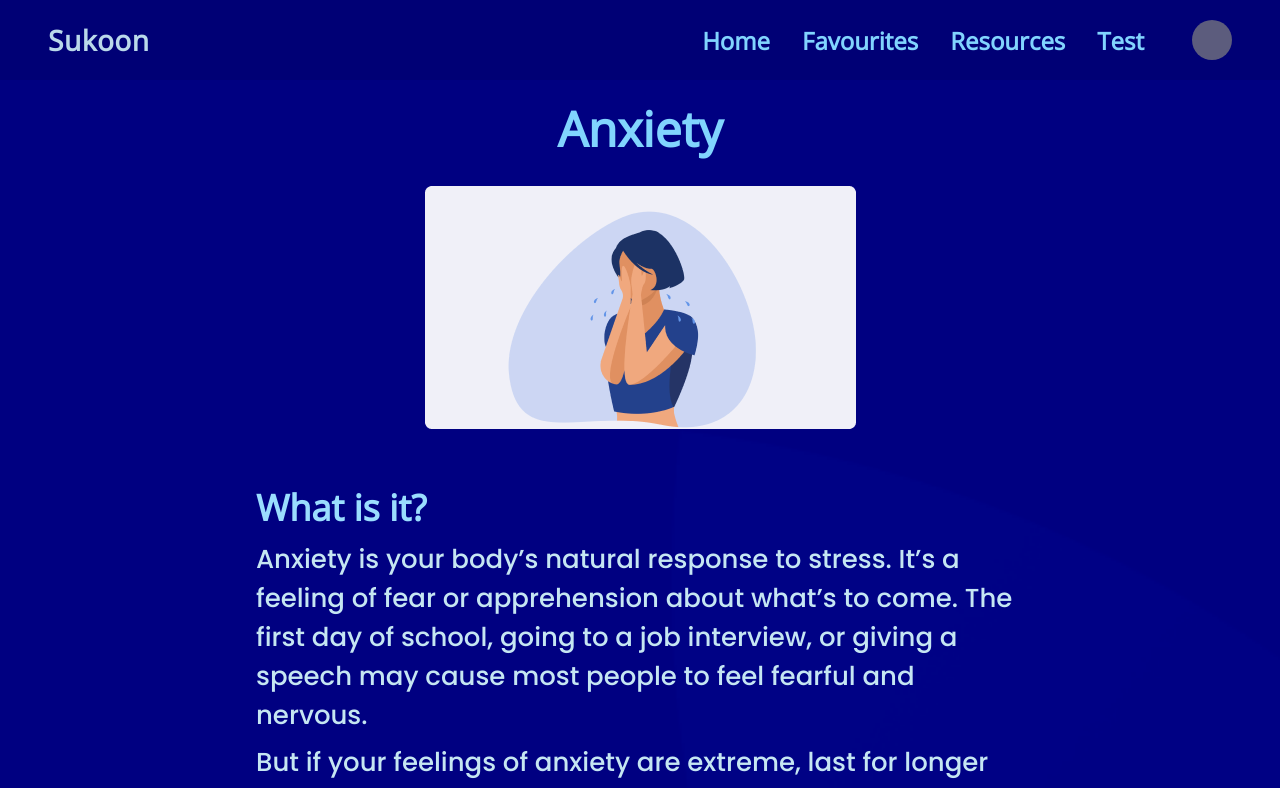
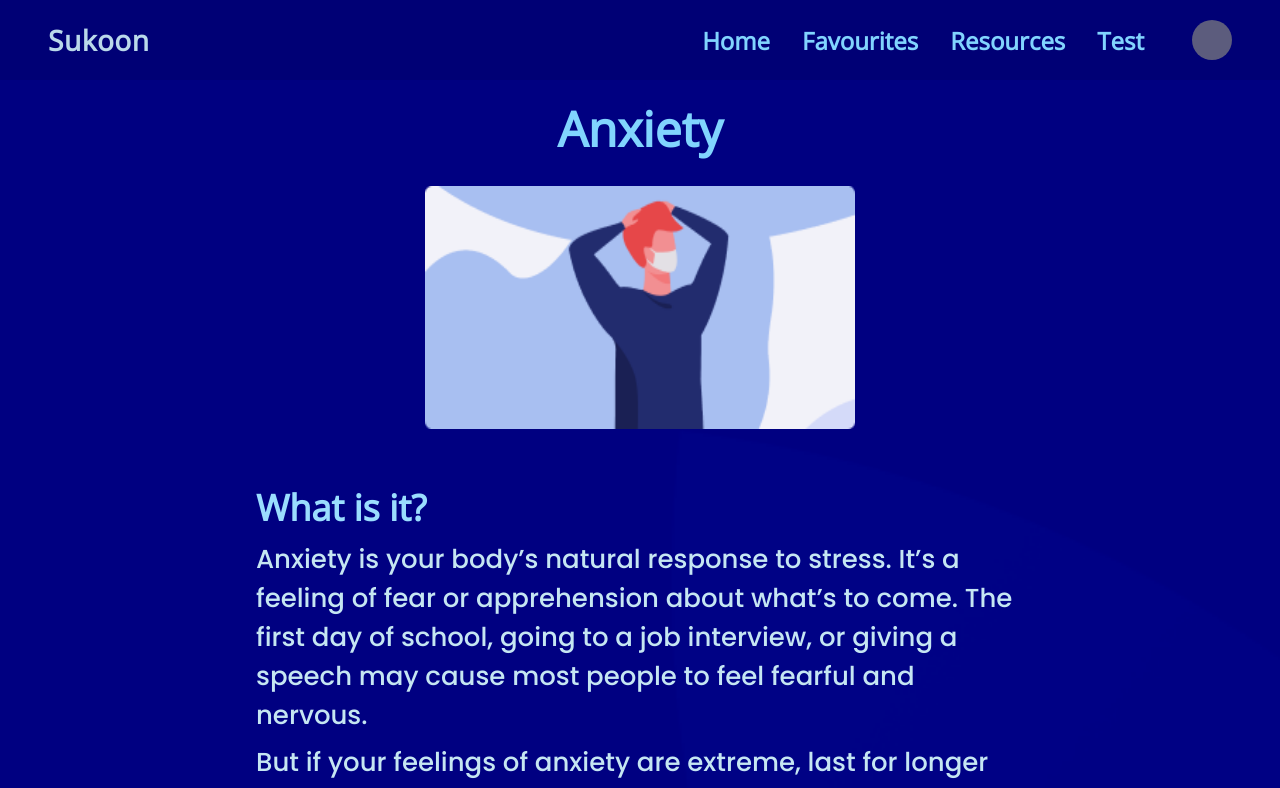
Before and after one commit to niloysikdar/Sukoon, a React (Create React App) app: page /resources/anxiety in a window 1280 px wide. Shown: the top 788 px of the page. Built offline with nearby package versions, Linux system fonts and the light colour scheme; no server answers.

Commit message:
Changed Images

```diff
--- a/src/components/Resources/Anxiety/Anxiety.jsx
+++ b/src/components/Resources/Anxiety/Anxiety.jsx
@@ -1,4 +1,4 @@
-import DepressionPic from "../../../assets/details/depression_details.png";
+import AnxietyPic from "../../../assets/details/anxiety_details.png";
 import breathing from "../../../assets/details/breathing.png";
 import HeaderDesktop from "../../Header/HeaderDesktop";
 import { AnxietyContent } from "./AnxietyContent";
@@ -12,7 +12,7 @@ const Anxiety = () => {
         <div className={classes.wrapper}>
           <div className={classes.header}>
             <h2>Anxiety</h2>
-            <img src={DepressionPic} alt="" />
+            <img src={AnxietyPic} alt="" />
           </div>
           {AnxietyContent.map((item) => {
             return (
--- a/src/components/Resources/Depression/Depression.module.css
+++ b/src/components/Resources/Depression/Depression.module.css
@@ -30,6 +30,8 @@
 
 .main .wrapper .header img {
   margin: 25px 0;
+  width: 430px;
+  height: 243px;
 }
 
 .main .wrapper .content {
--- a/src/components/Resources/Ptsd/Ptsd.jsx
+++ b/src/components/Resources/Ptsd/Ptsd.jsx
@@ -1,4 +1,4 @@
-import DepressionPic from "../../../assets/details/depression_details.png";
+import PtsdPic from "../../../assets/details/ptsd_details.png";
 import breathing from "../../../assets/details/breathing.png";
 import HeaderDesktop from "../../Header/HeaderDesktop";
 import { PtsdContent } from "./PtsdContent";
@@ -12,7 +12,7 @@ const Ptsd = () => {
         <div className={classes.wrapper}>
           <div className={classes.header}>
             <h2>PTSD</h2>
-            <img src={DepressionPic} alt="" />
+            <img src={PtsdPic} alt="" />
           </div>
           {PtsdContent.map((item) => {
             return (
```
Also changed, not shown: src/assets/details/anxiety_details.png (added), src/assets/details/ptsd_details.png (added).
